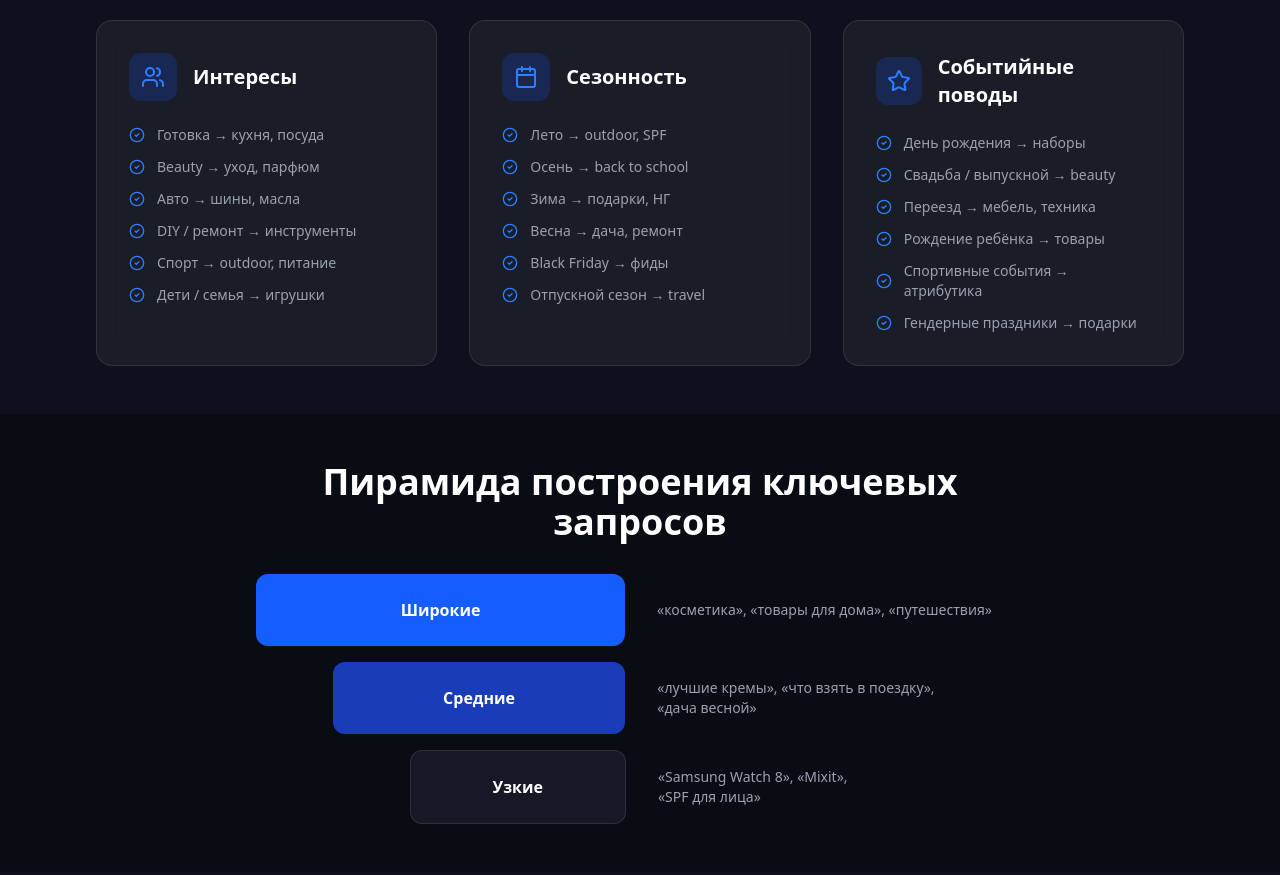
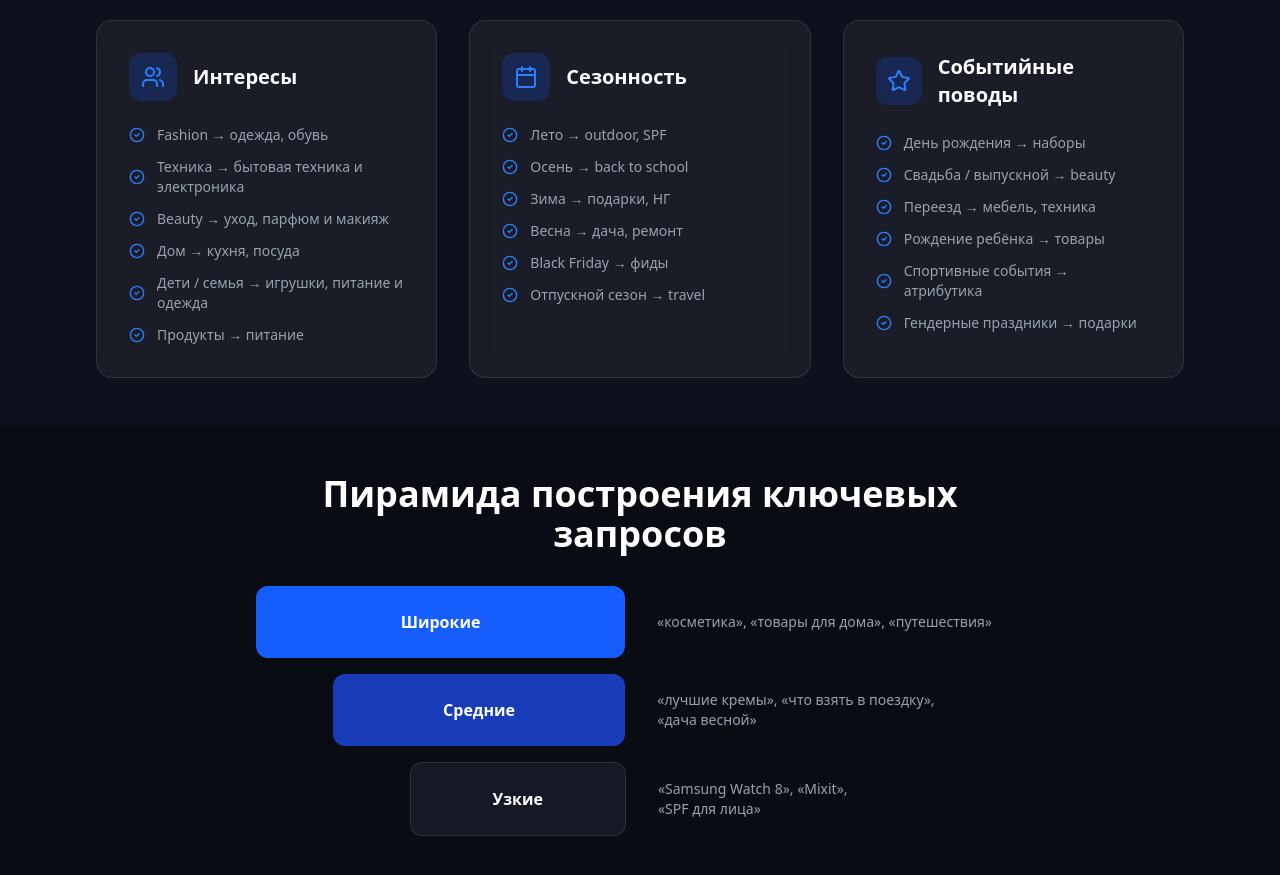
Before and after one commit to armor-cloud/rutube_ads, a React (Vite) app: page / in a window 1280 px wide. Shown: the part 1520-2395 px from the top of the page. Built offline with nearby package versions, Linux system fonts and the light colour scheme.

Commit message:
feat: update interests list in media kit

```diff
--- a/src/App.tsx
+++ b/src/App.tsx
@@ -368,7 +368,7 @@ export default function App() {
             {
               title: "Интересы",
               icon: Users,
-              items: ["Готовка → кухня, посуда", "Beauty → уход, парфюм", "Авто → шины, масла", "DIY / ремонт → инструменты", "Спорт → outdoor, питание", "Дети / семья → игрушки"]
+              items: ["Fashion → одежда, обувь", "Техника → бытовая техника и электроника", "Beauty → уход, парфюм и макияж", "Дом → кухня, посуда", "Дети / семья → игрушки, питание и одежда", "Продукты → питание"]
             },
             {
               title: "Сезонность",
```
